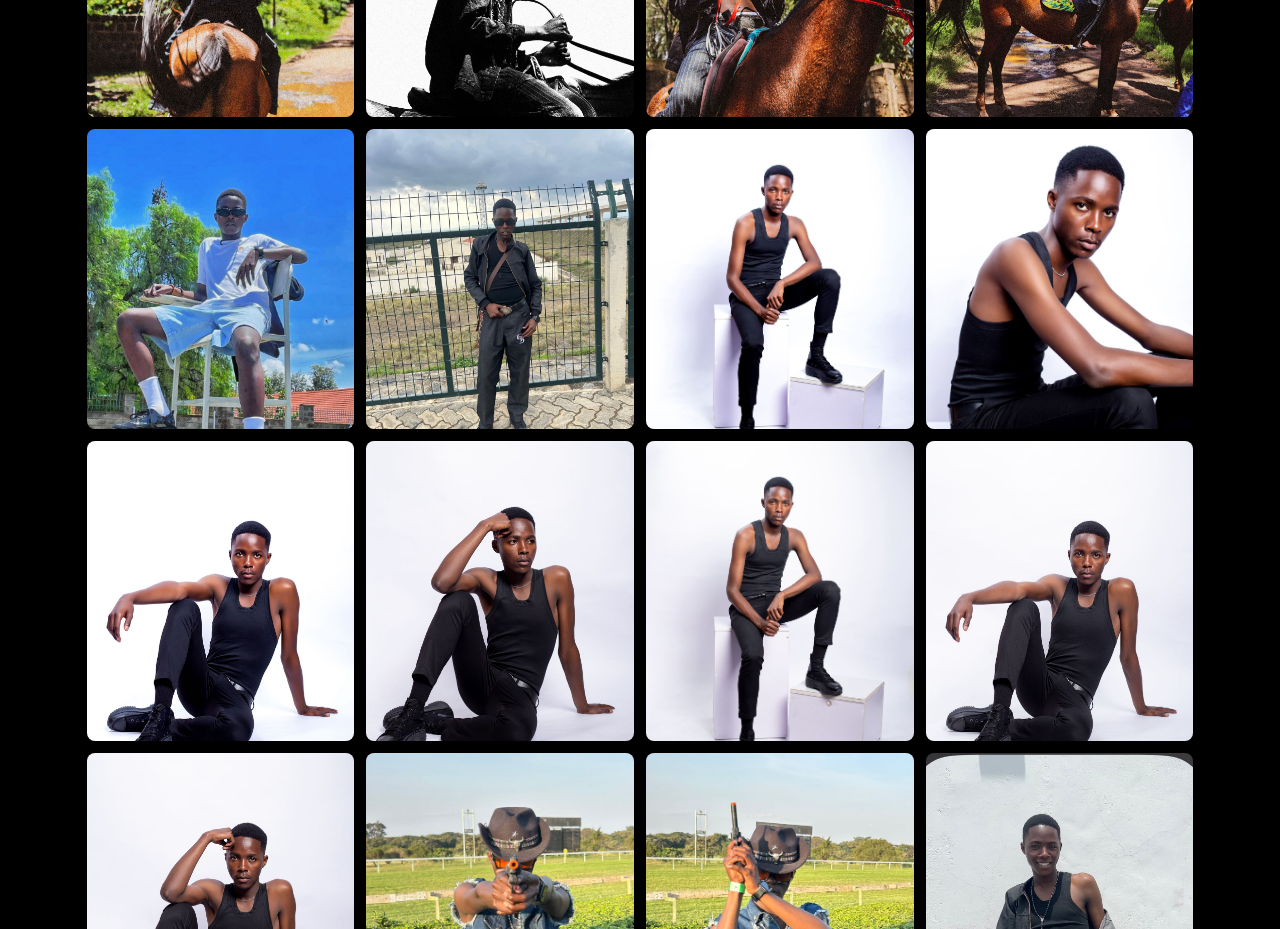
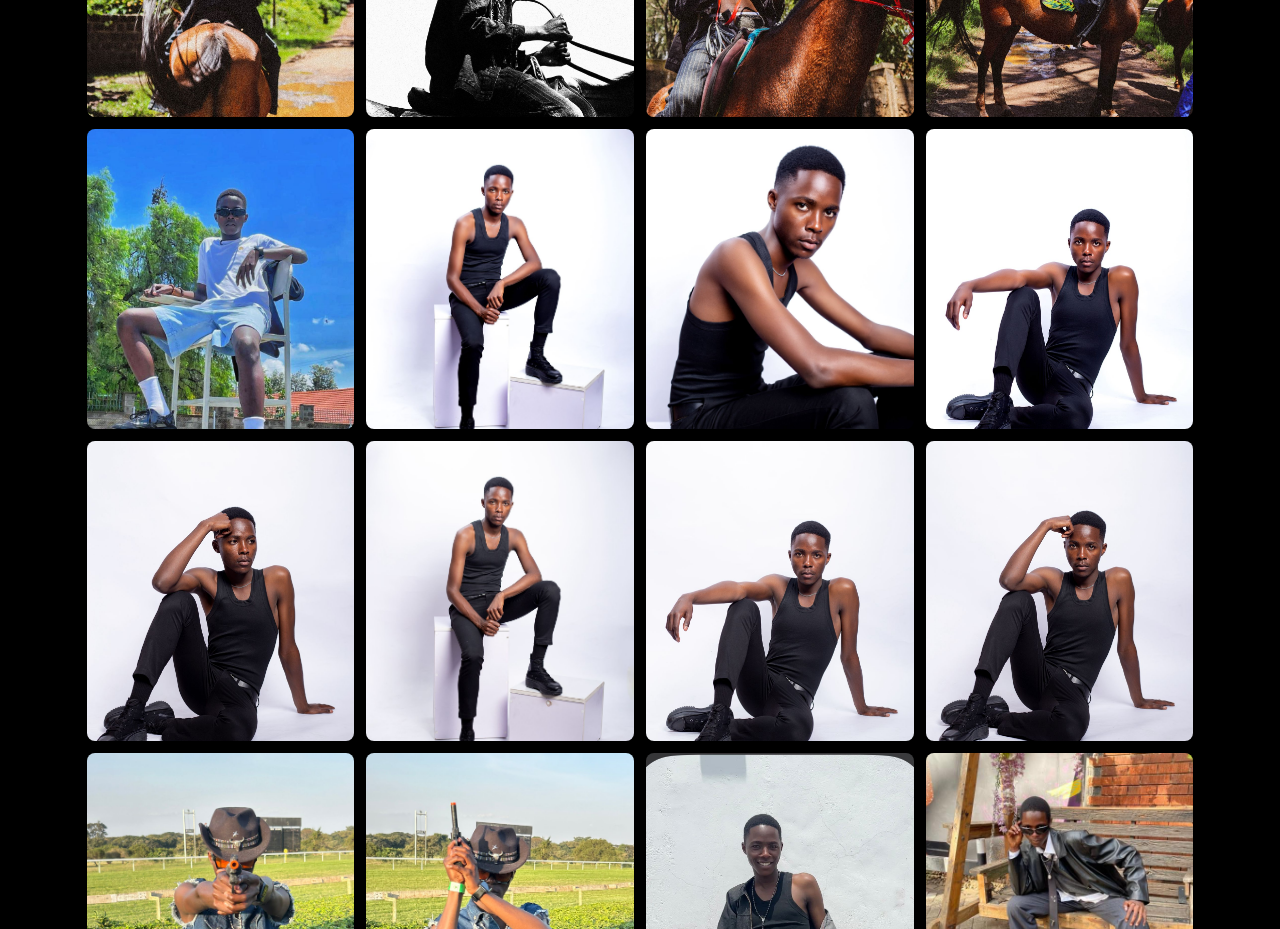
Before and after one commit to kanyi9/jimmy-portfolio, a React (Create React App) app: page / in a window 1280 px wide. Shown: the part 1540-2469 px from the top of the page. Built offline with nearby package versions, Linux system fonts and the light colour scheme.

Commit message:
adds new

```diff
--- a/src/pages/Home.js
+++ b/src/pages/Home.js
@@ -237,7 +237,7 @@ function Home() {
           <img src="/images/17.jpg" alt="Portfolio 7" />
           <img src="/images/18.jpg" alt="Portfolio 8" />
           <img src="/images/19.jpg" alt="Portfolio 9" />
-          <img src="/images/20.jpg" alt="Portfolio 10" />
+          {/* <img src="/images/20.jpg" alt="Portfolio 10" /> */}
           {/* <img src="/images/1.jpg" alt="Portfolio 11" /> */}
           <img src="/images/2.jpg" alt="Portfolio 12" />
           <img src="/images/3.jpg" alt="Portfolio 13" />
```
